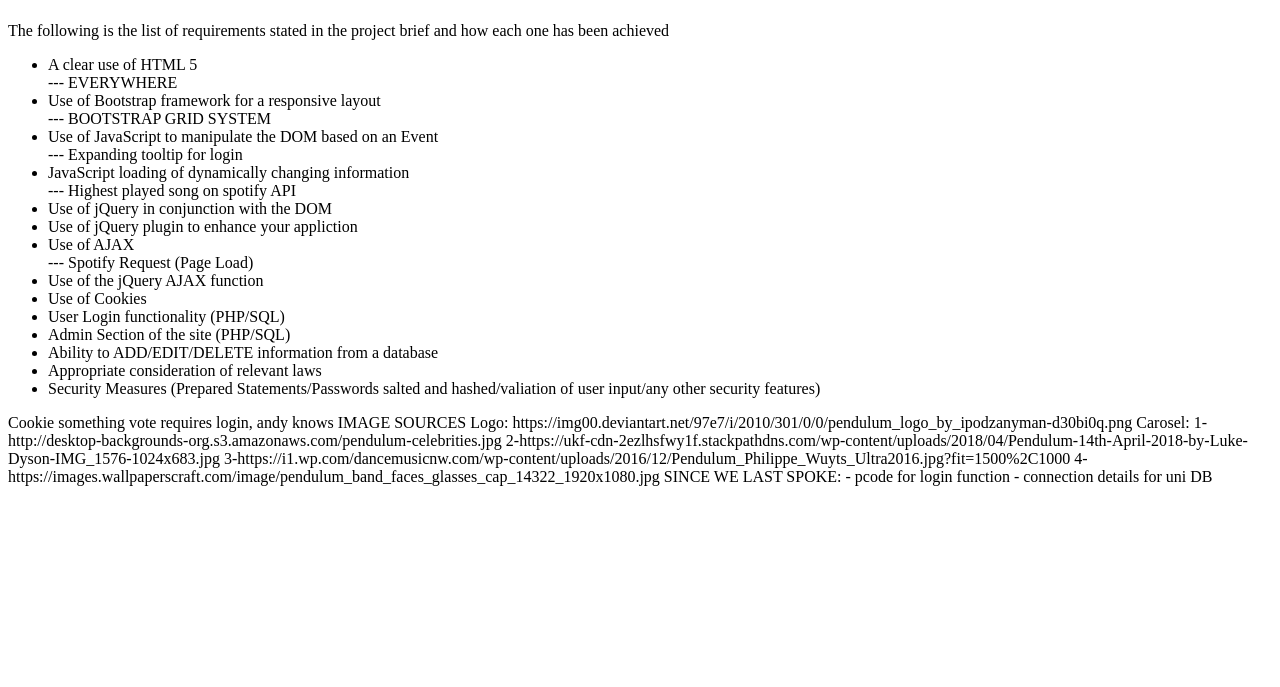
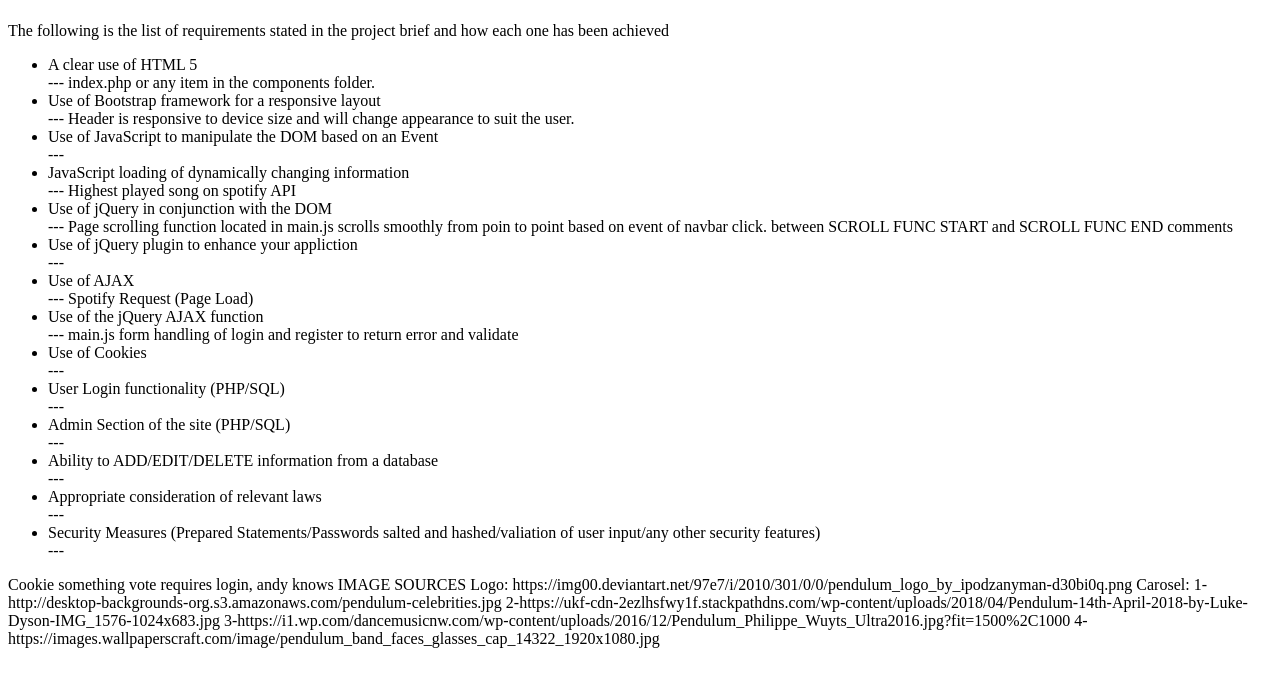
Before and after one commit to 1700863/CMP204, a PHP site: page /req.php in a window 1280 px wide. Shown: the part 58-745 px from the top of the page. Run offline with PHP 8.4, Linux system fonts and the light colour scheme.

Commit message:
Notes for Requirements

```diff
--- a/req.php
+++ b/req.php
@@ -13,20 +13,20 @@
     <p>The following is the list of requirements stated in the project brief and how each one has been achieved</p>
 
     <ul>
-        <li>A clear use of HTML 5</li> --- EVERYWHERE
-        <li>Use of Bootstrap framework for a responsive layout</li> --- BOOTSTRAP GRID SYSTEM
-        <li>Use of JavaScript to manipulate the DOM based on an Event</li> --- Expanding tooltip for login
+        <li>A clear use of HTML 5</li> --- index.php or any item in the components folder.
+        <li>Use of Bootstrap framework for a responsive layout</li> --- Header is responsive to device size and will change appearance to suit the user.
+        <li>Use of JavaScript to manipulate the DOM based on an Event</li> ---
         <li>JavaScript loading of dynamically changing information</li> --- Highest played song on spotify API
-        <li>Use of jQuery in conjunction with the DOM</li>
-        <li>Use of jQuery plugin to enhance your appliction</li>
+        <li>Use of jQuery in conjunction with the DOM</li> --- Page scrolling function located in main.js scrolls smoothly from poin to point based on event of navbar click. between SCROLL FUNC START and SCROLL FUNC END comments
+        <li>Use of jQuery plugin to enhance your appliction</li> ---
         <li>Use of AJAX</li> --- Spotify Request (Page Load)
-        <li>Use of the jQuery AJAX function</li>
-        <li>Use of Cookies</li>
-        <li>User Login functionality (PHP/SQL)</li>
-        <li>Admin Section of the site (PHP/SQL)</li>
-        <li>Ability to ADD/EDIT/DELETE information from a database</li>
-        <li>Appropriate consideration of relevant laws</li>
-        <li>Security Measures (Prepared Statements/Passwords salted and hashed/valiation of user input/any other security features)</li>
+        <li>Use of the jQuery AJAX function</li> --- main.js form handling of login and register to return error and validate
+        <li>Use of Cookies</li> ---
+        <li>User Login functionality (PHP/SQL)</li> ---
+        <li>Admin Section of the site (PHP/SQL)</li> ---
+        <li>Ability to ADD/EDIT/DELETE information from a database</li> ---
+        <li>Appropriate consideration of relevant laws</li> ---
+        <li>Security Measures (Prepared Statements/Passwords salted and hashed/valiation of user input/any other security features)</li> ---
     </ul>
 
     Cookie something vote requires login, andy knows
@@ -38,9 +38,5 @@
                 3-https://i1.wp.com/dancemusicnw.com/wp-content/uploads/2016/12/Pendulum_Philippe_Wuyts_Ultra2016.jpg?fit=1500%2C1000
                 4-https://images.wallpaperscraft.com/image/pendulum_band_faces_glasses_cap_14322_1920x1080.jpg
 
-
-    SINCE WE LAST SPOKE:
-    -   pcode for login function
-    -   connection details for uni DB
 </body>
 </html>
```
